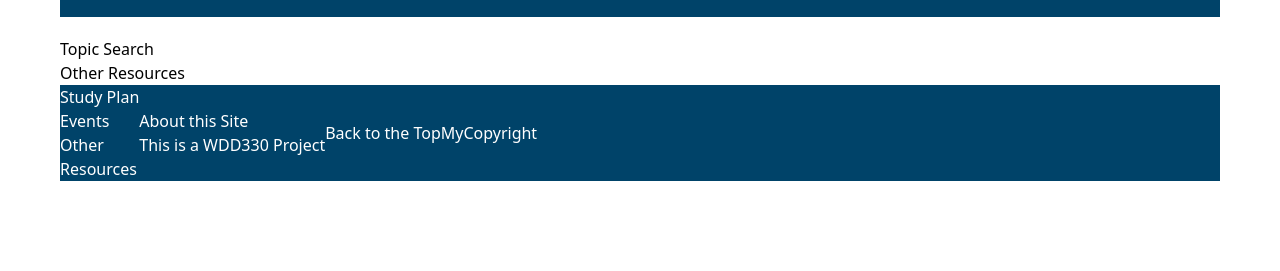
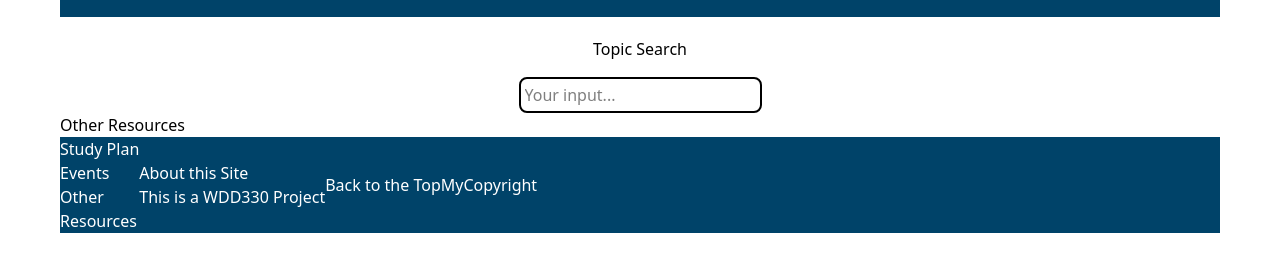
Before and after one commit to joribavi/WDD-330-Final-Project, a website built with Vite: page cody/index.html in a window 1280 px wide. Shown: the part 67-338 px from the top of the page. Built offline with nearby package versions, Linux system fonts and the light colour scheme.

Commit message:
added search bar

```diff
--- a/cody/index.html
+++ b/cody/index.html
@@ -10,8 +10,9 @@
   <body class="md:mx-15">
     <header class="my-Header bg-[#004369] flex items-center justify-center p-5 mb-5 "></header>
     <main>
-      <div class="search-bar">
+      <div class="search-bar flex flex-col items-center justify-center gap-4">
           <h2>Topic Search</h2>
+          <input type="text" id="search" name="search" placeholder="Your input..." class="border-2 border-solid border-black-500 rounded-lg p-1" ></input>
       </div>
       <div class="main-cards"> </div>
       <h3>Other Resources</h3>
```
Also changed, not shown: cody/public/partials/header.html (line endings or trailing spaces).
